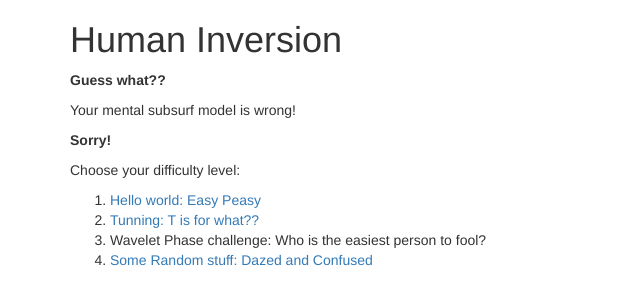
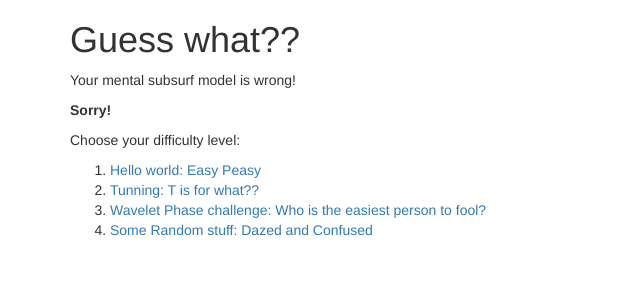
Before and after one commit to stevejpurves/humaninversion, a website: page static/index.html in a window 1280 px wide. Shown: the whole page, without its empty margins (0-640 px from the left). Drawn offline with Linux system fonts and the light colour scheme.

Commit message:
"Guess what??" and updated link

```diff
--- a/static/index.html
+++ b/static/index.html
@@ -1,7 +1,7 @@
 <DOCTYPE html>
 <html>
 	<head>
-		<title>Human Inverson</title>
+		<title>Guess what??</title>
 		<link rel="stylesheet" href="components/bootstrap/dist/css/bootstrap.min.css">
 		<link rel="stylesheet" href="LineChart.css">
 		<link rel="stylesheet" href="styles.css">
@@ -17,7 +17,7 @@
 	<body ng-app="hinv">
 		<div class="container">
 			<div class="hero">
-				<h1>Human Inversion</h1>
+				<h1>Guess what??</h1>
 			</div>
 			<ui-view>
 		</div>
--- a/static/partials/start.html
+++ b/static/partials/start.html
@@ -1,13 +1,13 @@
 <div class="row">
 	<div class="col-xs-12">
-        <p><b>Guess what??</p></b>
+        <!-- <p><b>Guess what??</p></b> -->
         <p>Your mental subsurf model is wrong!</p>
         <p><b>Sorry!</p></b>
 		<p>Choose your difficulty level:</p>
 		<ol>
 			<li><a ui-sref="game({level: 1})">Hello world: Easy Peasy</a></li>
 			<li><a ui-sref="game({level: 2})">Tunning: T is for what??</a></li>
-			<li><a ui-sref="game({level: 3})"></a>Wavelet Phase challenge: Who is the easiest person to fool?</li>
+			<li><a ui-sref="game({level: 3})">Wavelet Phase challenge: Who is the easiest person to fool?</a></li>
 			<li><a ui-sref="game({level: 4})">Some Random stuff: Dazed and Confused</a></li>
 		</ol>
 	</div>
```
